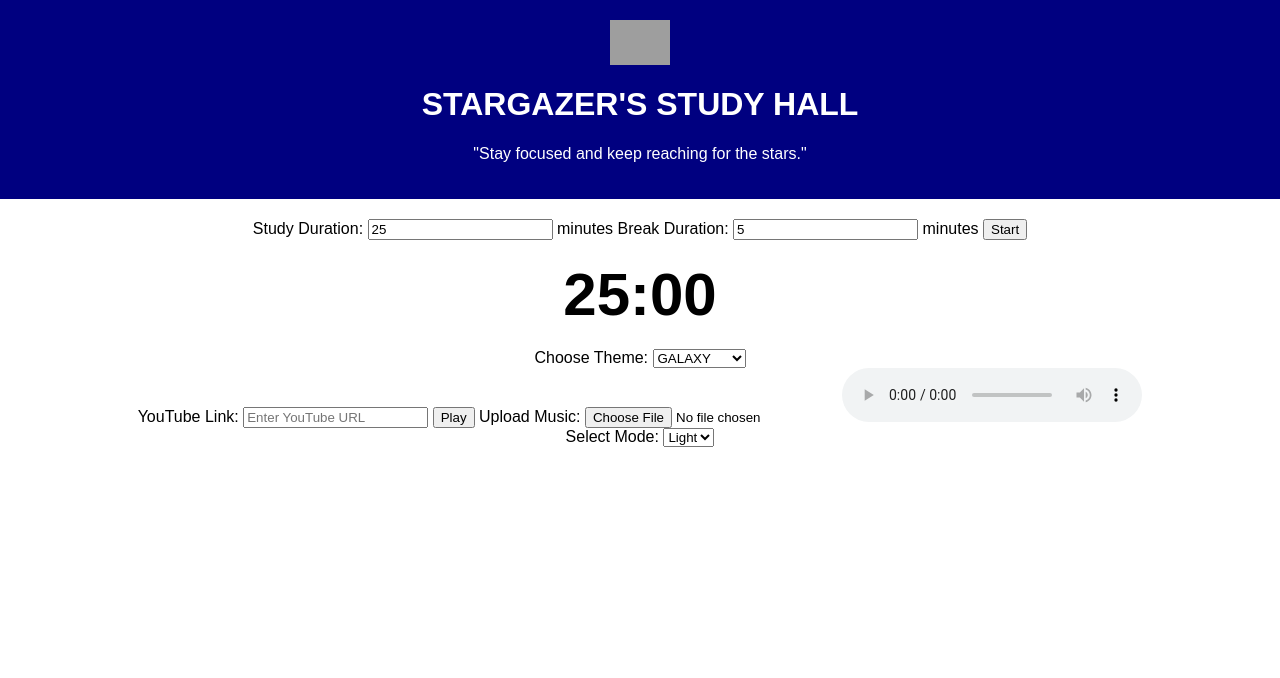
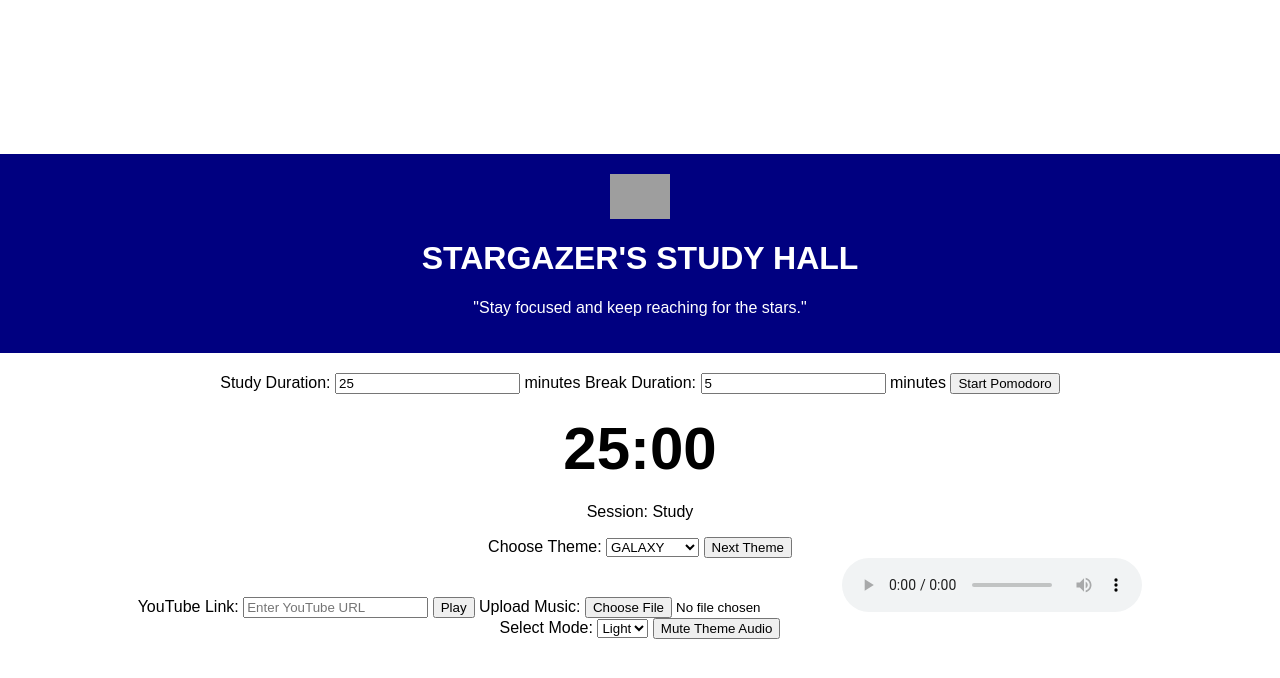
Before and after one commit to StarGazer-V/Lol, a plain HTML site: page index.html in a window 1280 px wide. Drawn offline with Linux system fonts and the light colour scheme; grey boxes are pictures that could not be loaded.

Commit message:
index.html

```diff
--- a/index.html
+++ b/index.html
@@ -5,8 +5,12 @@
   <meta name="viewport" content="width=device-width, initial-scale=1.0"/>
   <title>Stargazer's Study Hall</title>
   <link rel="stylesheet" href="styles.css" />
+  <link id="theme-font" rel="stylesheet" href="">
 </head>
-<body>
+<body class="light">
+  <video id="background-video" autoplay muted loop playsinline></video>
+  <audio id="theme-audio" loop></audio>
+
   <header>
     <img src="https://upload.wikimedia.org/wikipedia/commons/thumb/9/99/Galaxy_icon.svg/2048px-Galaxy_icon.svg.png" alt="Galaxy Logo" class="logo" />
     <h1>STARGAZER'S STUDY HALL</h1>
@@ -17,11 +21,12 @@
     <section id="timer-settings">
       <label>Study Duration: <input type="number" id="study-duration" value="25" /> minutes</label>
       <label>Break Duration: <input type="number" id="break-duration" value="5" /> minutes</label>
-      <button id="start-button">Start</button>
+      <button id="start-button">Start Pomodoro</button>
     </section>
 
     <section id="timer-display">
       <h2 id="timer">25:00</h2>
+      <p id="session-type">Session: Study</p>
     </section>
 
     <section id="theme-selector">
@@ -39,6 +44,7 @@
         <option value="traffic">TRAFFIC</option>
         <option value="exam">EXAM</option>
       </select>
+      <button id="next-theme">Next Theme</button>
     </section>
 
     <section id="music-player">
@@ -58,6 +64,7 @@
         <option value="dark">Dark</option>
         <option value="gray">Gray</option>
       </select>
+      <button id="toggle-audio">Mute Theme Audio</button>
     </section>
 
     <div id="popup" class="hidden">
@@ -66,7 +73,6 @@
   </main>
 
   <iframe id="youtube-player" style="display:none;" width="0" height="0"></iframe>
-
   <script src="script.js"></script>
 </body>
 </html>
```
